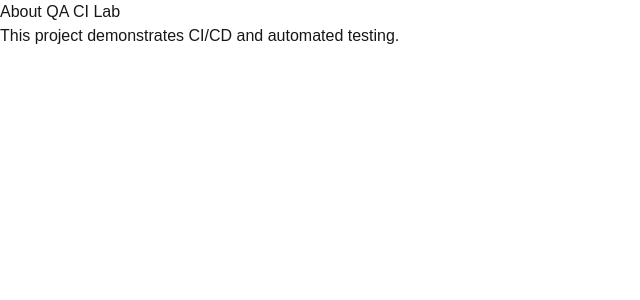
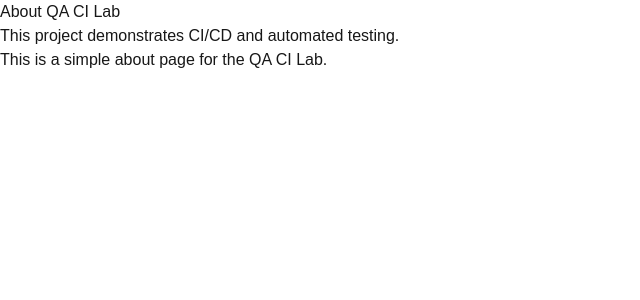
Before and after one commit to x-dal/QA-CI-CD-LAB, a Next.js app: page /about in a window 1280 px wide. Shown: the top 300 px of the page, without its empty margins (0-640 px from the left). Built offline with nearby package versions, Linux system fonts and the light colour scheme.

Commit message:
fix commit

```diff
--- a/app/about/page.tsx
+++ b/app/about/page.tsx
@@ -3,6 +3,7 @@ export default function AboutPage() {
     <main>
       <h1>About QA CI Lab</h1>
       <p>This project demonstrates CI/CD and automated testing.</p>
+      <p>This is a simple about page for the QA CI Lab.</p>
     </main>
   );
 }
```
Also changed, not shown: 1 other file (tests, documents, lock files or other folders).
